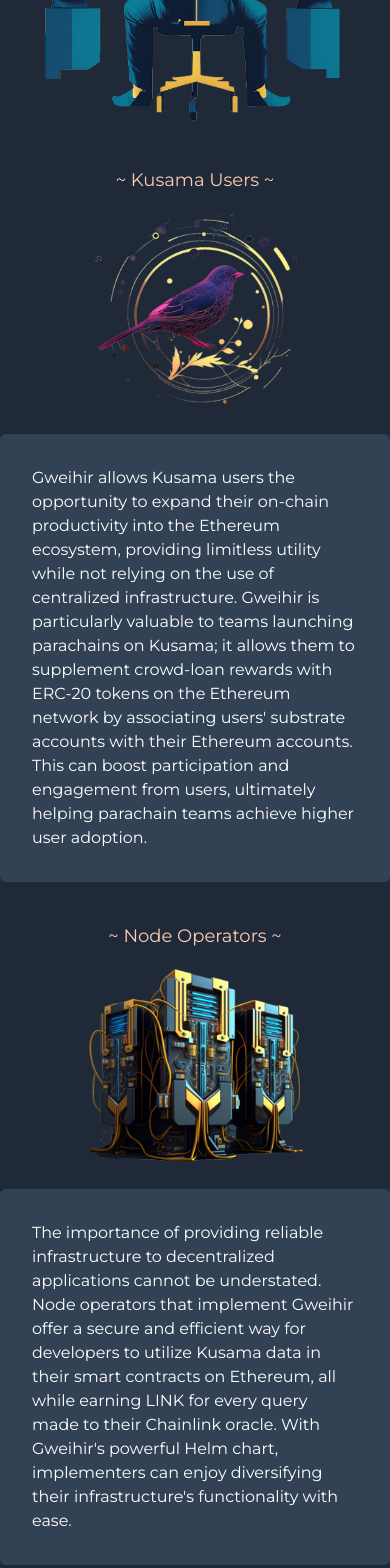
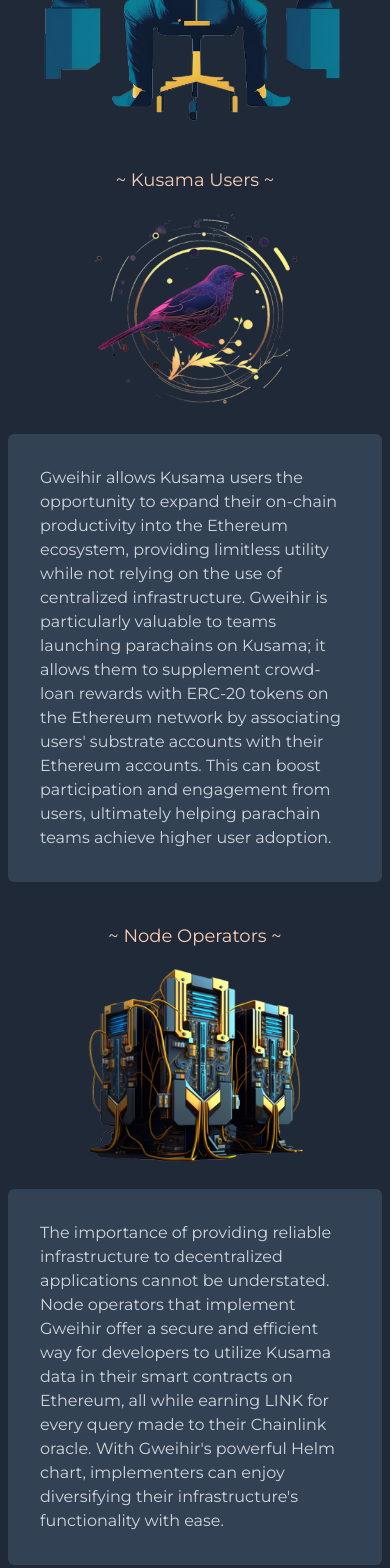
Before and after one commit to Gweihir/website, a Next.js app: page /clientele in a window 390 px wide. Shown: the part 320-1888 px from the top of the page. Built offline with nearby package versions, Linux system fonts and the light colour scheme.

Commit message:
Styling enhancements

```diff
--- a/original_components/Button.tsx
+++ b/original_components/Button.tsx
@@ -11,7 +11,7 @@
   <button
     onClick={onClick}
     disabled={disabled}
-    className={`py-2 font-semibold cursor-pointer px-4 text-sm sm:text-base rounded-lg text-black bg-primary ${
+    className={`py-2 font-normal cursor-pointer px-4 text-sm sm:text-base rounded-lg text-black bg-primary ${
       disabled && "bg-gray-400"
     } ${!disabled && "hover:bg-accent"} ${!disabled && "active:bg-thirdinary"} ${className}`}
   >
--- a/pages/clientele.tsx
+++ b/pages/clientele.tsx
@@ -18,7 +18,7 @@
         <div className='w-full flex xl:flex-row flex-col justify-items-between mt-11'>
           {/* Node Operators */}
           <div className='flex flex-row lg:mr-4 justify-center mt-10 xl:mt-52 xl:w-1/3 text-left order-2 xl:order-1'>
-            <div className='w-full'>
+            <div className='w-full mx-2 sm:mx-0'>
               <div className='mx-auto'>
                 <h1 className='text-accent sm:font-semibold text-lg text-center pb-4'>
                   ~ Node Operators ~
@@ -30,7 +30,7 @@
                   className='xl:pb-10 mx-auto'
                 />
               </div>
-              <p className='text-white text-left mt-6 p-8 xl:mt-0 bg-slate-700 rounded-md'>
+              <p className='text-gray-300 text-left mt-6 p-8 xl:mt-0 bg-slate-700 rounded-md'>
                 The importance of providing reliable infrastructure to decentralized applications
                 cannot be understated. Node operators that implement Gweihir offer a secure and
                 efficient way for developers to utilize Kusama data in their smart contracts on
@@ -52,7 +52,7 @@
 
               {/* Kusama Users */}
               <div className='flex flex-row justify-center text-left order-2 xl:order-1'>
-                <div className='w-full'>
+                <div className='w-full mx-2 sm:mx-0'>
                   <div className='mx-auto'>
                     <h1 className='text-accent sm:font-semibold mt-10 xl:mt-0 text-lg text-center pb-4'>
                       ~ Kusama Users ~
@@ -65,7 +65,7 @@
                     />
                   </div>
                   <div className='text-center'>
-                    <p className='text-white justify text-left mt-6 rounded-md bg-slate-700 p-8 xl:mt-0 xl:w-full lg:w-3/4 w-full mx-auto'>
+                    <p className='text-gray-300 justify text-left mt-6 rounded-md bg-slate-700 p-8 xl:mt-0 xl:w-full lg:w-3/4 w-full mx-auto'>
                       Gweihir allows Kusama users the opportunity to expand their on-chain
                       productivity into the Ethereum ecosystem, providing limitless utility while
                       not relying on the use of centralized infrastructure. Gweihir is particularly
@@ -83,7 +83,7 @@
 
           {/* Smart Contract Devs */}
           <div className='flex flex-row lg:ml-4 justify-center mt-10 xl:mt-52 xl:w-1/3 text-left order-3 xl:order-3'>
-            <div>
+            <div className='w-full mx-2 sm:mx-0'>
               <h1 className='text-accent sm:font-semibold text-lg text-center pb-4'>
                 ~ Smart Contract Devs ~
               </h1>
@@ -93,7 +93,7 @@
                 alt='Image of Gweihir Interacting with Ethereum via Chainlink'
                 className='xl:pb-10 mx-auto'
               />
-              <p className='text-white text-left mt-6 rounded-md bg-slate-700 p-8 xl:mt-0'>
+              <p className='text-gray-300 text-left mt-6 rounded-md bg-slate-700 p-8 xl:mt-0'>
                 Gweihir offers novel data-bridging services to smart contract developers. By
                 utilizing a Gweihir oracle in a smart contract, dApps can provide unique
                 functionality tied to events that occur on Kusama. Additionally, by following
--- a/pages/technologies.tsx
+++ b/pages/technologies.tsx
@@ -62,7 +62,7 @@
   return (
     <div className='relative justify-center top-4 md:-top-10 lg:-top-24'>
       <div
-        className={`${borderColor} ${backgroundColor} ${width} ${height} w-full flex flex-wrap justify-start xl:m-10 lg:m-4 m-2 p-6 rounded-md border-2`}
+        className={`${borderColor} ${backgroundColor} ${width} ${height} w-full flex flex-wrap justify-start xl:m-10 lg:m-4 m-2 px-8 pt-6 pb-2 rounded-md border-2`}
       >
         <Image src={littleImage} width={50} height={50} alt='blob' className='pb-4' />
         <h1
```
